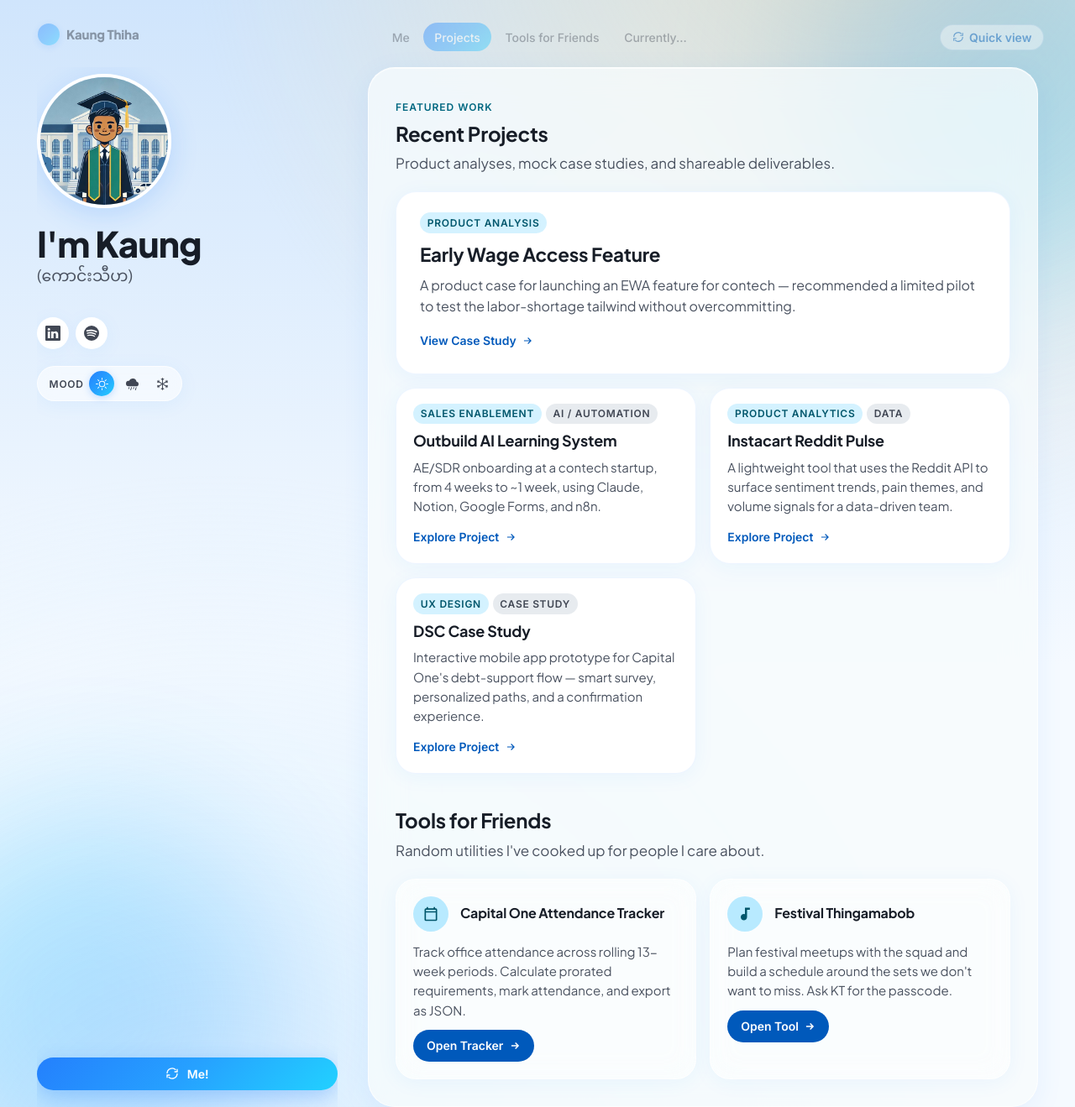
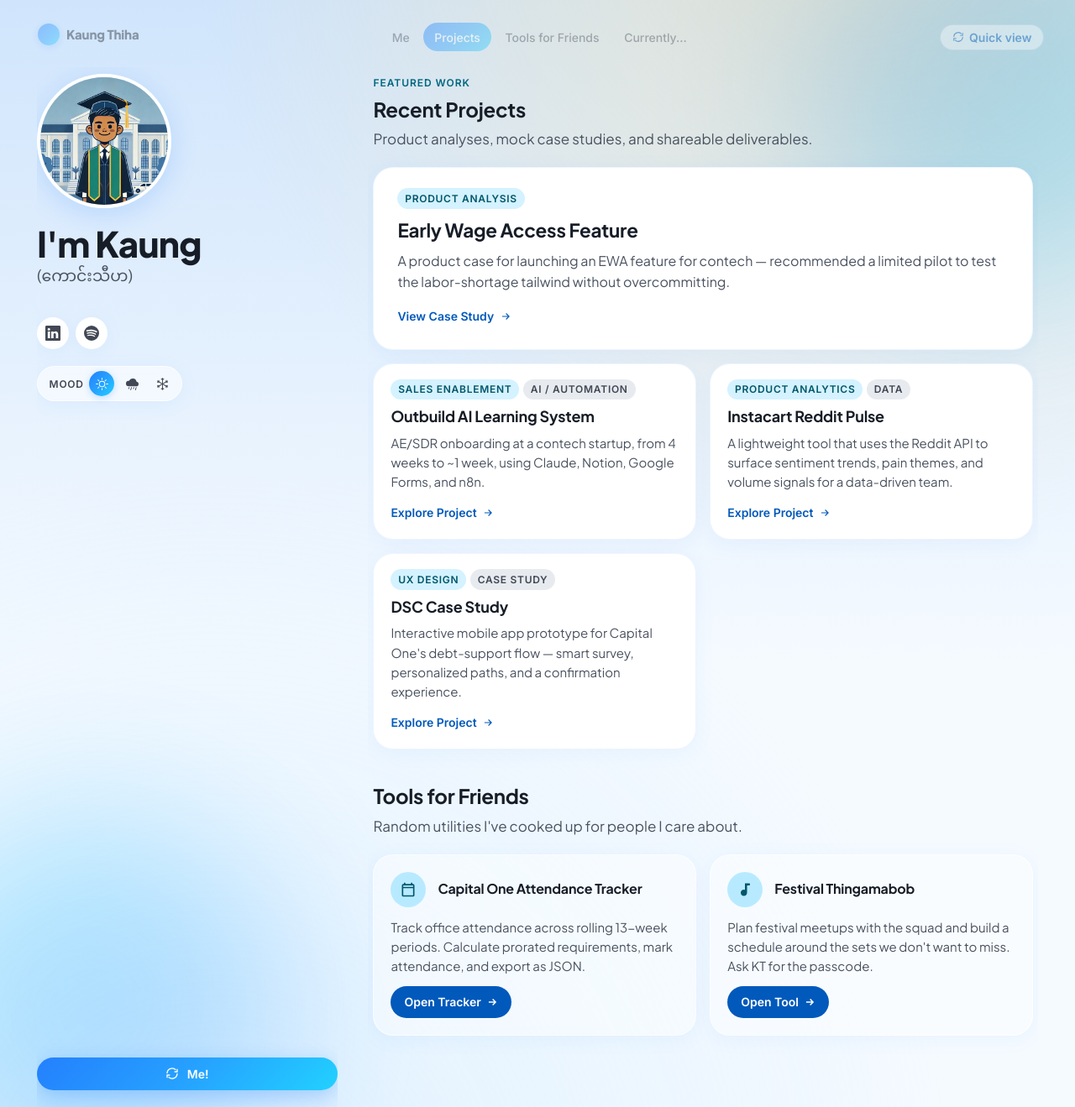
Before and after one commit to kaungthiha/kaungthiha.github.io, a Jekyll site: the page built from index.html, in a window 1280 px wide. Shown: the whole page at 84% size. Built offline with Jekyll 4.4.1, drawn with Linux system fonts in a browser that asks for light colours; the list of posts is cut into pages by our own code.

Commit message:
button fix

```diff
--- a/assets/css/editorial.css
+++ b/assets/css/editorial.css
@@ -515,20 +515,21 @@
   transform: rotateY(-180deg);
 }
 
+/* Card face: structural-only — no background, border, or shadow.
+   Each subsection's secondary cards (skill / project / now / tool) carry the glass.
+   The face still owns the flip rotation and the internal scroll context. */
 .card-face {
   position: absolute;
   inset: 0;
   backface-visibility: hidden;
   -webkit-backface-visibility: hidden;
-  background: rgba(248, 251, 253, 0.78);
-  backdrop-filter: blur(20px) saturate(1.4);
-  -webkit-backdrop-filter: blur(20px) saturate(1.4);
-  border: 1px solid rgba(255, 255, 255, 0.7);
-  border-radius: var(--r-2xl);
-  box-shadow: var(--shadow-card);
+  background: transparent;
+  border: none;
+  border-radius: 0;
+  box-shadow: none;
   overflow-y: auto;
   overflow-x: hidden;
-  padding: clamp(1.25rem, 0.75rem + 2vw, 2rem);
+  padding: 0.25rem clamp(0.25rem, 0.5vw, 0.5rem);
   scrollbar-width: thin;
   scrollbar-color: rgba(0, 89, 187, 0.2) transparent;
 }
--- a/index.html
+++ b/index.html
@@ -498,7 +498,7 @@
     const frontFace  = document.getElementById('card-front');
     const backFace   = document.getElementById('card-back');
     const navLinks   = document.querySelectorAll('[data-nav-target]');
-    const flipBtns   = document.querySelectorAll('[id^="flip-toggle"]');
+    const flipBtns   = document.querySelectorAll('.identity-flip, .flip-toggle');
     const segBtns    = document.querySelectorAll('.segmented-btn');
     if (!flipper || !frontFace || !backFace) return;
 
```
